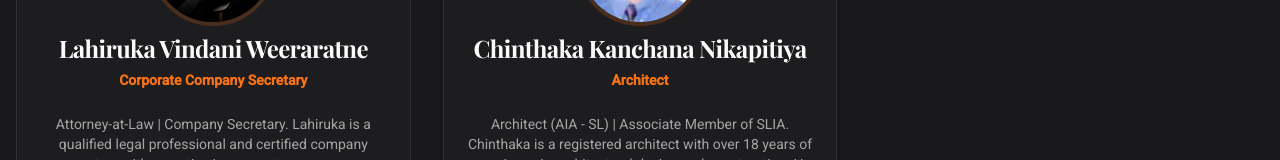
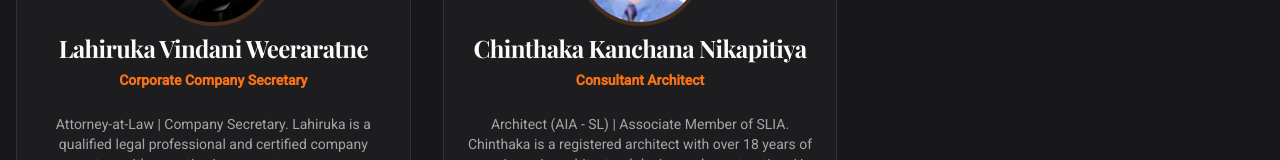
Before and after one commit to DARK-V-98/bigcostan, a Next.js app: page /company-professionals in a window 1280 px wide. Shown: the part 1041-1201 px from the top of the page. Built offline with nearby package versions, Linux system fonts and the light colour scheme; no server answers; the database is empty.

Commit message:
Chinthaka Kanchana Nikapitiya Architect change this as Consultent archit

```diff
--- a/src/app/company-professionals/page.tsx
+++ b/src/app/company-professionals/page.tsx
@@ -63,7 +63,7 @@ const professionals = [
     },
     {
         name: 'Chinthaka Kanchana Nikapitiya',
-        title: 'Architect',
+        title: 'Consultant Architect',
         icon: <DraftingCompass className="h-10 w-10 text-primary" />,
         description: "Architect (AIA - SL) | Associate Member of SLIA. Chinthaka is a registered architect with over 18 years of experience in architectural design and construction. He holds a B.Sc. in Built Environment and an M.Sc. in Architecture, and is an Associate Member of the Sri Lanka Institute of Architects (SLIA). His work combines creative vision with technical excellence across residential, commercial, and public sector projects.",
         qualifications: [
```
